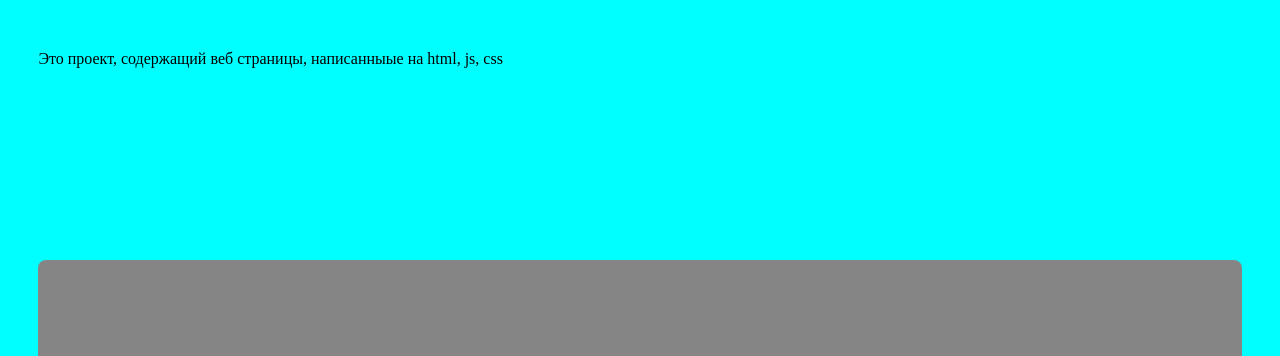
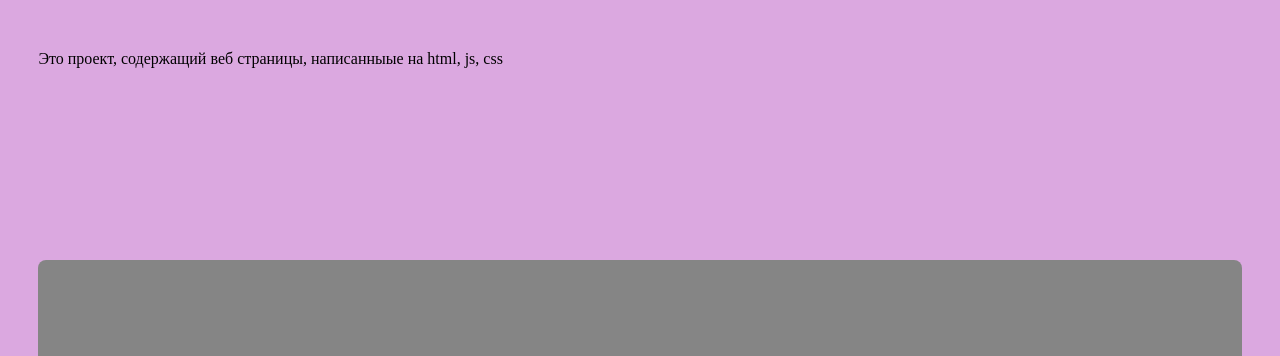
Before and after one commit to qazwsx-png/WebPages, a website: page public/index.html in a window 1280 px wide. Shown: the part 131-487 px from the top of the page. Drawn offline with Linux system fonts and the light colour scheme.

```diff
--- a/public/css/index.css
+++ b/public/css/index.css
@@ -31,7 +31,7 @@
     margin: 0;
     width: 100%;
     height: 100%;
-    background: aqua;
+    background: #dba8e0;
 }
 
 a {
```
